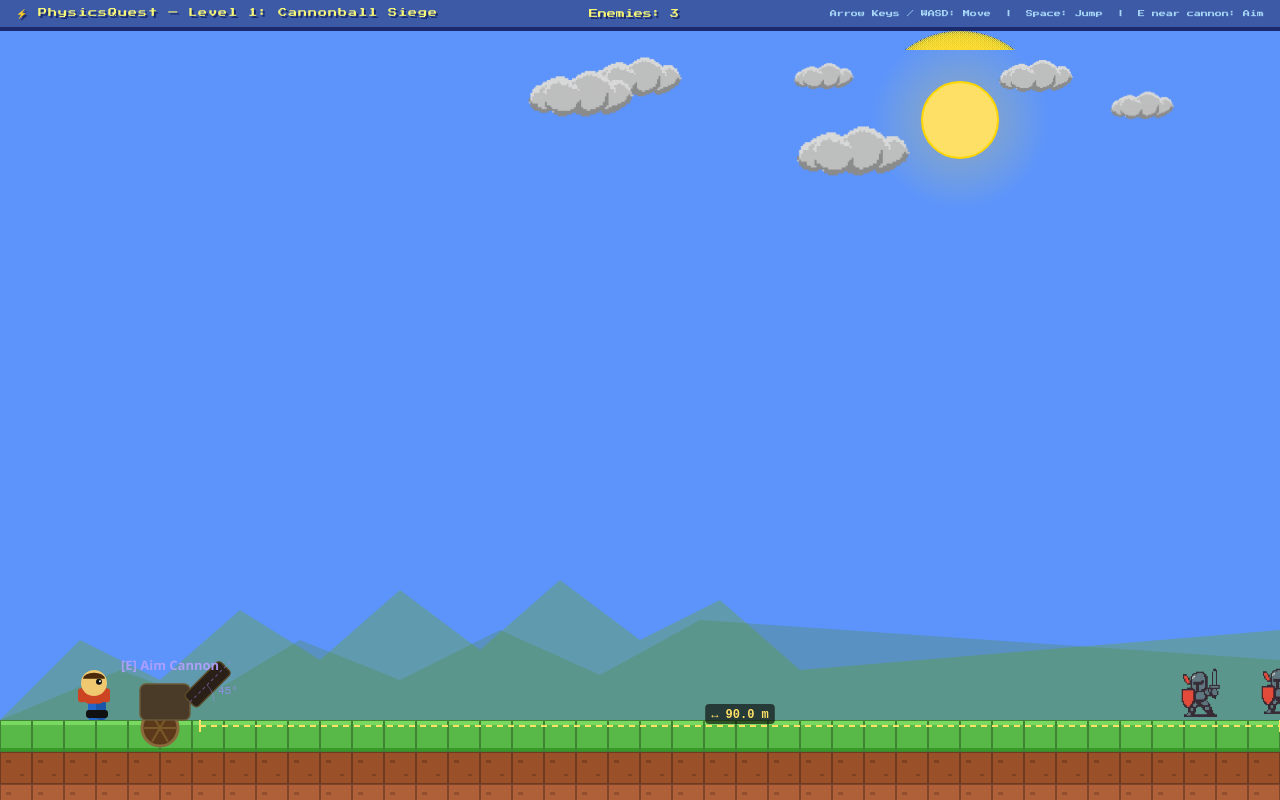
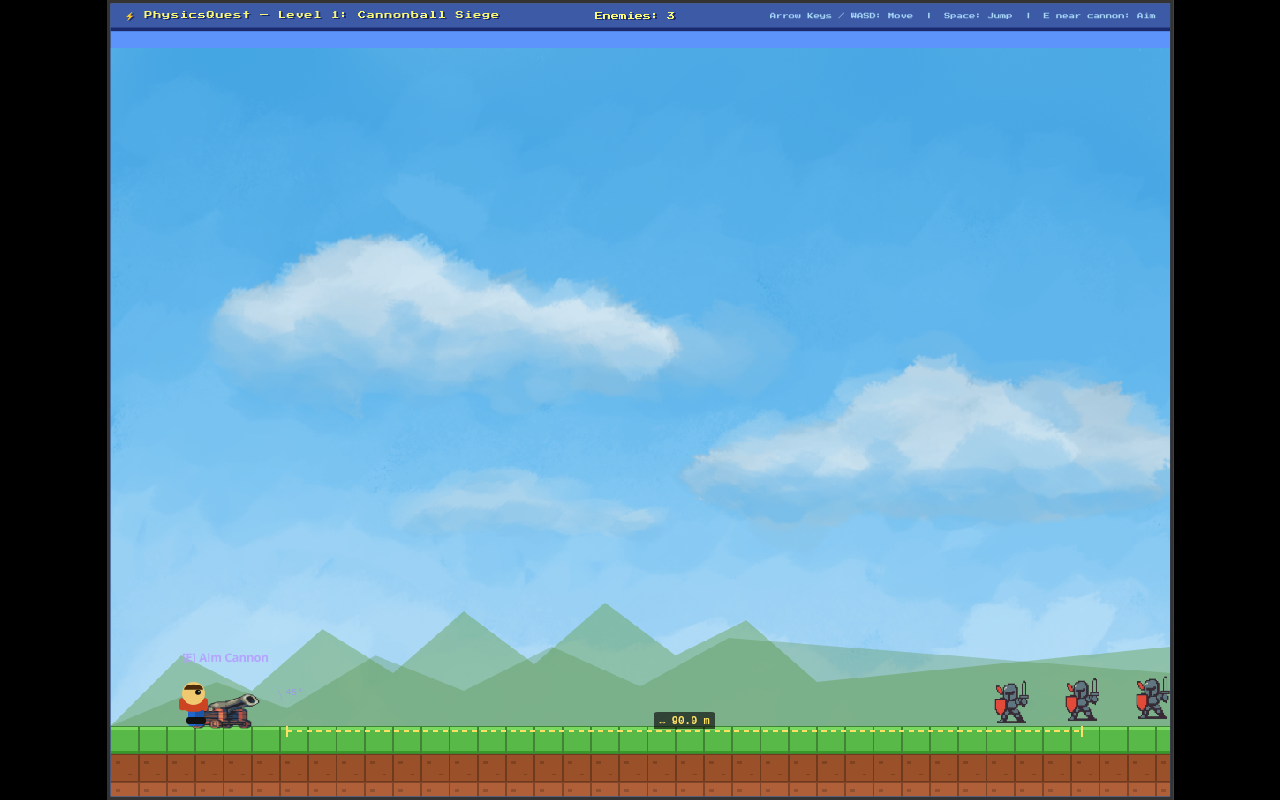
Before and after one commit to Soham-Donode/physics_adventure, a plain HTML site: page levels/level1/index.html in a window 1280 px wide. Drawn offline with Linux system fonts and the light colour scheme.

Commit message:
adjusted window

```diff
--- a/levels/level1/index.html
+++ b/levels/level1/index.html
@@ -10,9 +10,20 @@
 @import url('https://fonts.googleapis.com/css2?family=Press+Start+2P&display=swap');
 
 * { margin:0; padding:0; box-sizing:border-box; image-rendering:pixelated; }
-body { background:#5c94fc; font-family:'Press Start 2P',monospace; overflow:hidden; user-select:none; }
+body { background:#000; font-family:'Press Start 2P',monospace; overflow:hidden; user-select:none; }
 
-#gameCanvas { display:block; }
+#viewport {
+  position: absolute;
+  width: 1200px;
+  height: 900px;
+  background: #5c94fc;
+  overflow: hidden;
+  box-shadow: 0 0 50px rgba(0,0,0,0.8);
+  border: 4px solid #333;
+  transform-origin: 0 0;
+}
+
+#gameCanvas { display:block; width:100%; height:100%; }
 
 /* ── Pixel border mixin ─────────────────────── */
 /* top / right / bottom / left : 4px solid black = crisp pixel frame */
@@ -32,8 +43,34 @@ body { background:#5c94fc; font-family:'Press Start 2P',monospace; overflow:hidd
 #hud .keys  { color:#a8d8f8; font-size:7px; }
 
 /* ── Cannon dialog ──────────────────────────── */
+/* ── Overlay ────────────────────────────────── */
+#overlay {
+  position:absolute; inset:0;
+  background:rgba(0,0,0,0.85);
+  z-index:100; display:flex; align-items:center; justify-content:center;
+  flex-direction:column; text-align:center;
+  opacity:0; pointer-events:none;
+  transition:opacity 0.8s ease;
+}
+#overlay.show { opacity:1; pointer-events:auto; }
+#overlay h1 {
+  font-size:24px; margin-bottom:14px;
+  text-shadow:3px 3px #000;
+}
+#overlay p  { font-size:9px; color:#ccc; margin-bottom:28px; line-height:2; }
+#overlay button {
+  padding:12px 28px;
+  background:#c82000; border:4px solid #000;
+  box-shadow:4px 4px 0 #600000;
+  color:#fff; font-family:'Press Start 2P',monospace;
+  font-size:10px; cursor:pointer;
+}
+#overlay button:hover { box-shadow:6px 6px 0 #600000; transform:translate(-1px,-1px); }
+.win-text  { color:#50f878; }
+.lose-text { color:#f85050; }
+
 #cannonDialog {
-  display:none; position:fixed; inset:0;
+  display:none; position:absolute; inset:0;
   background:rgba(0,0,0,0.7);
   z-index:50; align-items:center; justify-content:center;
 }
@@ -120,36 +157,11 @@ body { background:#5c94fc; font-family:'Press Start 2P',monospace; overflow:hidd
 }
 .formula-box code { color:#c03000; font-family:'Press Start 2P',monospace; font-size:7px; }
 
-/* ── Overlay ────────────────────────────────── */
-#overlay {
-  position:fixed; inset:0;
-  background:rgba(0,0,0,0.85);
-  z-index:100; display:flex; align-items:center; justify-content:center;
-  flex-direction:column; text-align:center;
-  opacity:0; pointer-events:none;
-  transition:opacity 0.8s ease;
-}
-#overlay.show { opacity:1; pointer-events:auto; }
-#overlay h1 {
-  font-size:24px; margin-bottom:14px;
-  text-shadow:3px 3px #000;
-}
-#overlay p  { font-size:9px; color:#ccc; margin-bottom:28px; line-height:2; }
-#overlay button {
-  padding:12px 28px;
-  background:#c82000; border:4px solid #000;
-  box-shadow:4px 4px 0 #600000;
-  color:#fff; font-family:'Press Start 2P',monospace;
-  font-size:10px; cursor:pointer;
-}
-#overlay button:hover { box-shadow:6px 6px 0 #600000; transform:translate(-1px,-1px); }
-.win-text  { color:#50f878; }
-.lose-text { color:#f85050; }
-
 </style>
 </head>
 <body>
 
+<div id="viewport">
   <div id="hud">
     <span class="title">⚡ PhysicsQuest — Level 1: Cannonball Siege</span>
     <span class="info" id="enemyCount">Enemies: 3</span>
@@ -187,6 +199,7 @@ body { background:#5c94fc; font-family:'Press Start 2P',monospace; overflow:hidd
     <button onclick="restartGame()">Play Again</button>
     <button onclick="window.location.href='../../index.html'" style="margin-top:12px;background:#3c5aa6;box-shadow:4px 4px 0 #1a2a6c;">🏠 Menu</button>
   </div>
+</div>
 
 <script>
 // ─── Canvas setup ───────────────────────────────────────────────────────────
@@ -194,16 +207,38 @@ const canvas = document.getElementById('gameCanvas');
 const ctx = canvas.getContext('2d');
 
 function resize() {
-  canvas.width  = window.innerWidth;
-  canvas.height = window.innerHeight;
+  const vp = document.getElementById('viewport');
+  const internalW = 1200;
+  const internalH = 900;
+  const targetRatio = internalW / internalH;
+
+  let w = window.innerWidth;
+  let h = window.innerHeight;
+
+  if (w / h > targetRatio) {
+    w = h * targetRatio;
+  } else {
+    h = w / targetRatio;
+  }
+
+  canvas.width = internalW;
+  canvas.height = internalH;
+
+  const scale = h / internalH;
+  vp.style.transform = `scale(${scale})`;
+
+  // Center it
+  vp.style.left = (window.innerWidth - w) / 2 + 'px';
+  vp.style.top = (window.innerHeight - h) / 2 + 'px';
 }
 resize();
 window.addEventListener('resize', resize);
 
 // ─── Constants ──────────────────────────────────────────────────────────────
-const GRAVITY    = 0.4;       // canvas pixels/frame² (visual)
-const SCALE      = 12;        // px per "meter" for physics display
-const SLOW_MO    = 0.55;      // fast enough to watch, slow enough to learn
+const GRAVITY_PLAYER = 0.4;    // canvas pixels/frame² (feel-based)
+const SCALE          = 10;     // px per "meter" for physics display
+const G_PHYSICS      = 9.8;    // m/s² (real world gravity)
+const SLOW_MO    = 1.0;      // real-time speed for better action
 const GROUND_Y   = () => canvas.height - 80;
 const HUD_H      = 50;
 
@@ -213,19 +248,15 @@ let keys  = {};
 let shake = 0;
 let muzzleFlash = 0;
 let hitEffects = []; // {x, y, text, life}
-let clouds = [];
-const cloudImg = new Image();
-cloudImg.src = '../../assets/cloud.png';
+const skyImg = new Image();
+skyImg.src = '../../assets/sky.png';
 const villianImg = new Image();
 villianImg.src = '../../assets/villian.png';
+const cannonImg = new Image();
+cannonImg.src = '../../assets/cannon.png';
 
 function makeClouds(W) {
-  clouds = Array.from({length: 6}, () => ({
-    x: Math.random() * W,
-    y: 60 + Math.random() * 100,
-    r: 20 + Math.random() * 20,
-    s: 0.2 + Math.random() * 0.4
-  }));
+  // Clouds removed as per request
 }
 const player = {
   x: 80, y: 0, w: 28, h: 44,
@@ -238,7 +269,7 @@ const player = {
 
 // ─── Cannon ─────────────────────────────────────────────────────────────────
 const cannon = {
-  x: 140, y: 0, w: 60, h: 36,
+  x: 60, y: 0, w: 140, h: 84,
   angle: 45,   // degrees
 };
 
@@ -252,7 +283,7 @@ function makeEnemies() {
   const gY   = GROUND_Y();
   const EW   = 52, EH = 58;
   // cannon right-edge (startX of ruler) + 90 m in pixels = middle enemy centre
-  const midCx = (cannon.x + cannon.w) + 90 * SCALE;  // = 200 + 1080 = 1280
+  const midCx = (cannon.x + cannon.w) + 90 * SCALE;
   const midX  = midCx - EW / 2;                       // enemy.x so centre = midCx
   enemies = [
     { x: midX - 80, y: gY - EH, w: EW, h: EH, alive: true, wobble: 0 },
@@ -324,14 +355,14 @@ function shootCannon() {
   const angle = (Math.clamp ? Math.clamp : clamp)(angleDeg, 0, 90) * Math.PI / 180;
   const sv    = clamp(speed, 10, 150);
 
-  // Convert physics speed (m/s) to canvas px/frame
-  const pxSpeed = sv * SCALE / 60;
+  // Convert physics speed (m/s) to pixels per second
+  const pxSpeedPerSec = sv * SCALE;
 
   projectile = {
-    x:  cannon.x + cannon.w + 10,
+    x:  cannon.x + cannon.w,
     y:  cannon.y + cannon.h / 2,
-    vx: Math.cos(angle) * pxSpeed,
-    vy: -Math.sin(angle) * pxSpeed,
+    vx: Math.cos(angle) * pxSpeedPerSec,
+    vy: -Math.sin(angle) * pxSpeedPerSec,
     t:  0,
     trail: [],
     slowFactor: SLOW_MO,
@@ -365,7 +396,7 @@ function update(dt) {
     player.squash = 0.6; // jump stretch
   }
 
-  player.vy += GRAVITY;
+  player.vy += GRAVITY_PLAYER;
   player.x  += player.vx;
   player.y  += player.vy;
 
@@ -428,21 +459,22 @@ function update(dt) {
 
   // Projectile update (slow-mo)
   if (projectile) {
-    const sf = projectile.slowFactor;
-    const steps = 3; // sub-steps for accuracy
-    for (let s=0; s<steps; s++) {
-      projectile.vx += 0;                    // no air resistance for now
-      projectile.vy += GRAVITY * sf / steps;
-      projectile.x  += projectile.vx * sf / steps;
-      projectile.y  += projectile.vy * sf / steps;
-      projectile.t  += dt * sf / (steps * 1000);
+    // Precise integration using dt (seconds)
+    const dtS = (dt / 1000) * projectile.slowFactor;
+
+    // Sub-stepping for collision accuracy
+    const steps = 3;
+    const sDt = dtS / steps;
+    for (let i = 0; i < steps; i++) {
+      projectile.vy += (G_PHYSICS * SCALE) * sDt;
+      projectile.x  += projectile.vx * sDt;
+      projectile.y  += projectile.vy * sDt;
+
+      // Basic trail point every few steps
+      if (i === 0 && Math.random() > 0.5) projectile.trail.push({x: projectile.x, y: projectile.y});
     }
 
-    // Store trail
-    projectile.trail.push({ x: projectile.x, y: projectile.y });
-    if (projectile.trail.length > 80) projectile.trail.shift();
-
-
+    if (projectile.trail.length > 30) projectile.trail.shift();
 
     // Hit ground – shot vanishes instantly, player can shoot again
     if (projectile.y > gY) {
@@ -483,10 +515,7 @@ function update(dt) {
   // Global FX update
   if (shake > 0) shake *= 0.9;
   if (muzzleFlash > 0) muzzleFlash -= 0.1;
-  clouds.forEach(c => {
-    c.x += c.s;
-    if (c.x - c.r > canvas.width) c.x = -c.r * 2;
-  });
+
   hitEffects.forEach(h => h.life -= 0.02);
   hitEffects = hitEffects.filter(h => h.life > 0);
 
@@ -507,22 +536,8 @@ function draw() {
   const W = canvas.width, H = canvas.height;
   const gY = GROUND_Y();
 
-  // 1. Static Background (Sky + Sun - NO SHAKE)
-  // Pixel sky – flat colour (matches tile game palette)
-  ctx.fillStyle = '#5c94fc';
-  ctx.fillRect(0, HUD_H, W, H - HUD_H);
-
-  // Sun
-  const sunX = W * 0.75, sunY = HUD_H + 70;
-  const sunGlow = ctx.createRadialGradient(sunX, sunY, 0, sunX, sunY, 90);
-  sunGlow.addColorStop(0,   'rgba(255,240,100,0.55)');
-  sunGlow.addColorStop(0.4, 'rgba(255,220,50,0.2)');
-  sunGlow.addColorStop(1,   'rgba(255,220,50,0)');
-  ctx.beginPath(); ctx.arc(sunX, sunY, 90, 0, Math.PI*2);
-  ctx.fillStyle = sunGlow; ctx.fill();
-  ctx.beginPath(); ctx.arc(sunX, sunY, 38, 0, Math.PI*2);
-  ctx.fillStyle = '#ffe066'; ctx.fill();
-  ctx.strokeStyle = '#ffd600'; ctx.lineWidth = 2; ctx.stroke();
+  // 1. Static Background (Sky Image - NO SHAKE)
+  ctx.drawImage(skyImg, 0, HUD_H, W, H - HUD_H);
 
   // 2. World Space (Shaken)
   ctx.save();
@@ -530,8 +545,6 @@ function draw() {
     ctx.translate((Math.random()-0.5)*shake, (Math.random()-0.5)*shake);
   }
 
-  // Fluffy clouds
-  drawClouds(W, HUD_H);
 
   // Distant mountains
   drawMountains(W, gY);
@@ -779,54 +792,20 @@ function drawDistanceLabels(gY) {
 
 function drawCannon() {
   const gY = GROUND_Y();
-  cannon.y = gY - cannon.h;
+  // Significant sink to account for the sprite's empty bottom padding
+  cannon.y = gY - cannon.h + 25;
 
-  // Wheel
-  ctx.fillStyle = '#5a3a1a';
-  ctx.beginPath();
-  ctx.arc(cannon.x + 20, cannon.y + cannon.h + 8, 18, 0, Math.PI*2);
-  ctx.fill();
-  ctx.strokeStyle = '#8a6a3a';
-  ctx.lineWidth = 3;
-  ctx.stroke();
-
-  // Spokes
-  for (let i=0;i<6;i++){
-    const a = i/6*Math.PI*2;
-    ctx.strokeStyle='#7a5a2a';ctx.lineWidth=2;
-    ctx.beginPath();
-    ctx.moveTo(cannon.x+20,cannon.y+cannon.h+8);
-    ctx.lineTo(cannon.x+20+Math.cos(a)*16,cannon.y+cannon.h+8+Math.sin(a)*16);
-    ctx.stroke();
-  }
-
-  // Body
-  ctx.fillStyle = '#4a3a28';
-  ctx.beginPath();
-  ctx.roundRect(cannon.x, cannon.y, cannon.w - 10, cannon.h, 6);
-  ctx.fill();
-  ctx.strokeStyle='#6a5a38';ctx.lineWidth=1.5;ctx.stroke();
-
-  // Barrel
-  const bCx = cannon.x + cannon.w - 10;
-  const bCy = cannon.y + cannon.h/2;
-  const ang  = -cannon.angle * Math.PI/180;
-  const bLen = 50;
+  const bCx = cannon.x + cannon.w - 30; // Shifted left to match barrel base
+  const bCy = cannon.y + cannon.h/2 - 10; // Shifted up to match barrel height
+  const ang = -cannon.angle * Math.PI/180;
+  const bLen = 65; // Longer barrel for the larger image
 
   ctx.save();
-  ctx.translate(bCx, bCy);
-  ctx.rotate(ang);
-  ctx.fillStyle = '#2a2018';
-  ctx.beginPath();
-  ctx.roundRect(0, -9, bLen, 18, 4);
-  ctx.fill();
-  ctx.strokeStyle='#5a4a28';ctx.lineWidth=1.5;ctx.stroke();
-
-  // Angle indicator
-  ctx.strokeStyle='rgba(160,140,255,0.5)';ctx.lineWidth=1;ctx.setLineDash([3,3]);
-  ctx.beginPath();ctx.moveTo(0,0);ctx.lineTo(bLen+10,0);ctx.stroke();
-  ctx.setLineDash([]);
-
+  ctx.translate(cannon.x + cannon.w/2, cannon.y + cannon.h/2);
+  // Mirror to face right (towards enemies)
+  ctx.scale(-1, 1);
+  // Draw the cannon image
+  ctx.drawImage(cannonImg, -cannon.w/2, -cannon.h/2, cannon.w, cannon.h);
   ctx.restore();
 
   // Muzzle flash
@@ -864,12 +843,14 @@ function drawPredictedPath() {
   let px = projectile.x, py = projectile.y;
   let pvx = projectile.vx, pvy = projectile.vy;
   ctx.moveTo(px, py);
-  for (let i=0; i<200; i++) {
-    pvy += GRAVITY * projectile.slowFactor;
-    px  += pvx * projectile.slowFactor;
-    py  += pvy * projectile.slowFactor;
+
+  const stepS = (1/60) * projectile.slowFactor; // simulate 60fps steps
+  for (let i=0; i<180; i++) {
+    pvy += (G_PHYSICS * SCALE) * stepS;
+    px  += pvx * stepS;
+    py  += pvy * stepS;
     if (py > gY || px > canvas.width + 50) break;
-    if (i % 3 === 0) ctx.lineTo(px, py);
+    if (i % 4 === 0) ctx.lineTo(px, py);
   }
   ctx.stroke();
   ctx.setLineDash([]);
```
Also changed, not shown: assets/cannon.png (added), assets/sky.png (added). Lines whose indentation alone changed are shown as unchanged.
